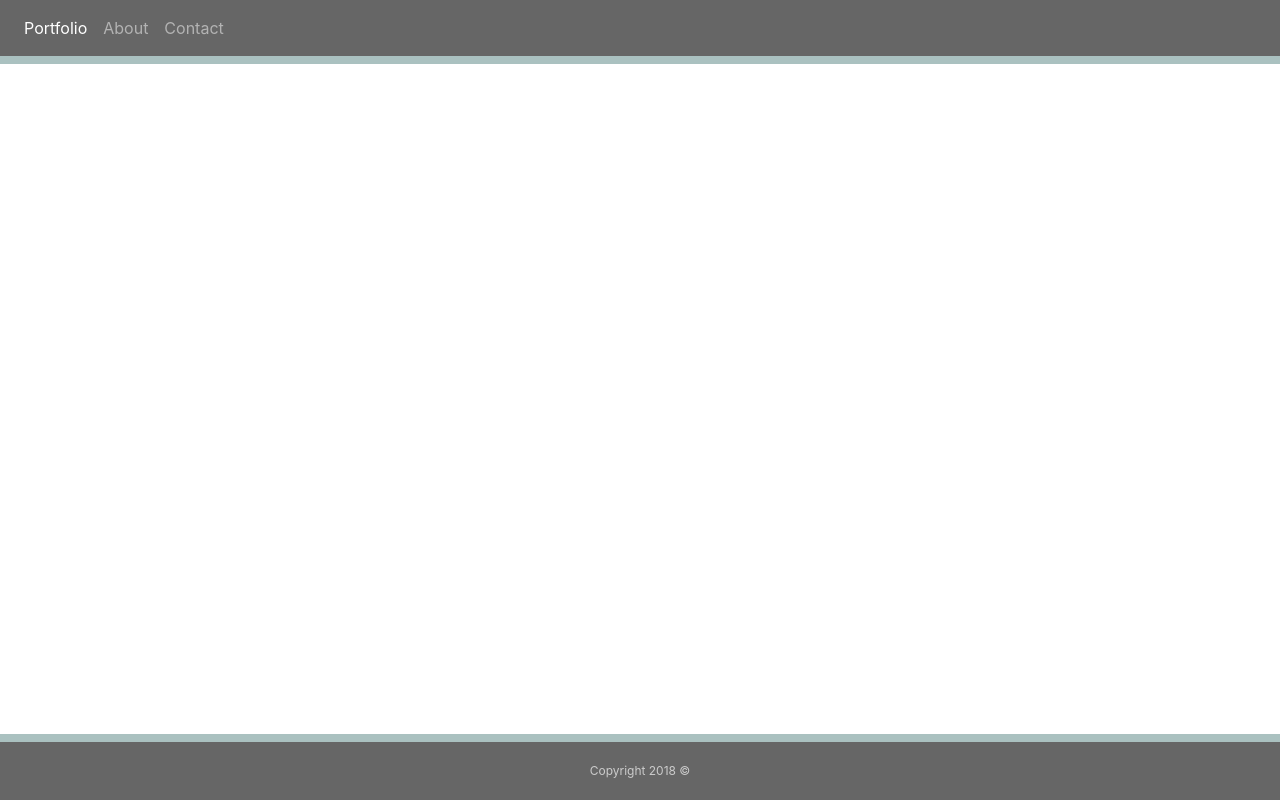
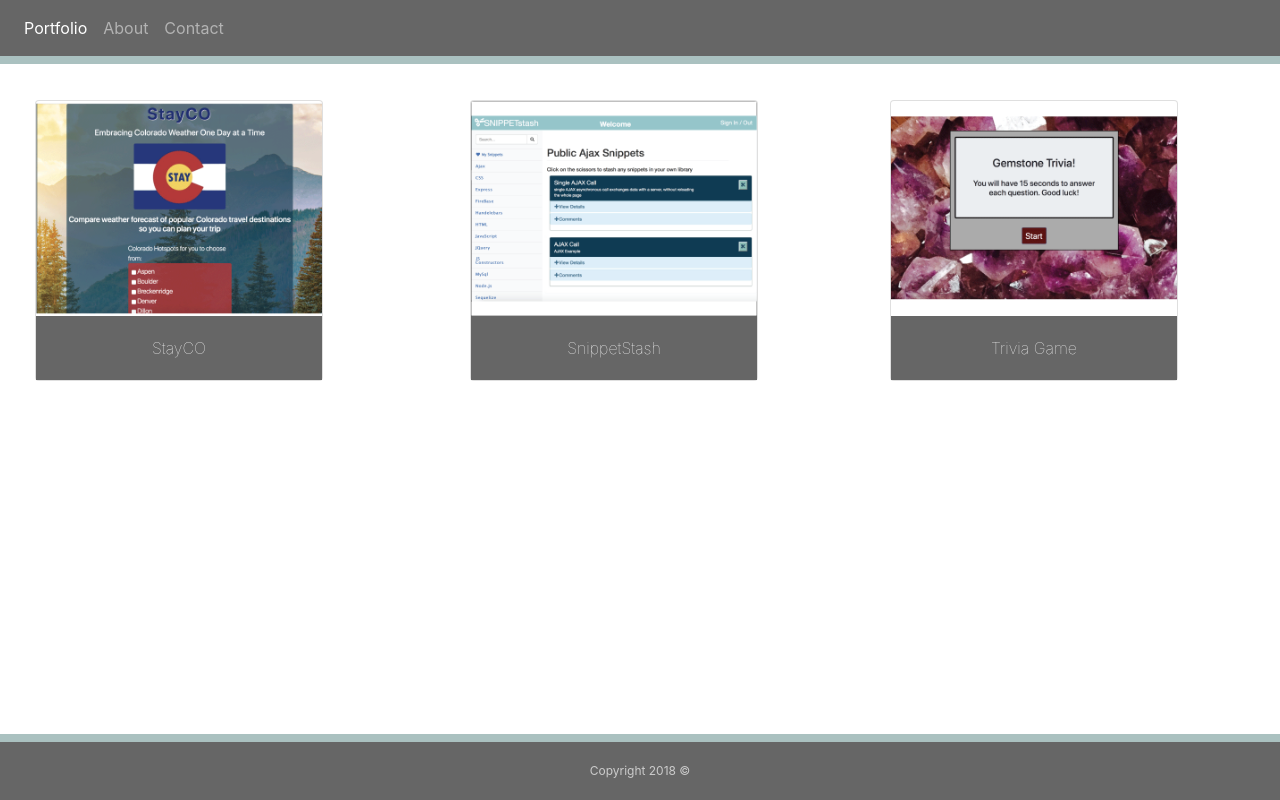
Before and after one commit to lspro333/Bootstrap-Portfolio, a plain HTML site: page Graphic_Design.html in a window 1280 px wide. Drawn offline with nearby package versions, Linux system fonts and the light colour scheme.

Commit message:
fixed errors

```diff
--- a/Graphic_Design.html
+++ b/Graphic_Design.html
@@ -24,6 +24,44 @@
         </div>
       </nav>
     </header>
+    <div class="container-fluid">
+        <div class="row" id="projectRow1">
+            <div class="col-md-4">
+                <div class="card" style="width: 18rem;">
+                    <a href="https://1saulsh.github.io/Project_1/">
+                        <img class="card-img-top" src="assets/images/stayco_thumbnail.gif" alt="Card image cap">
+                        <div class="card-body">
+                            <p class="card-text">StayCO</p>
+                        </div>
+                    </a>
+                </div>
+            </div>
+            <div class="col-md-4">
+                <div class="col-md-4">
+                    <div class="card" style="width: 18rem;">
+                        <a href="https://snippetstash-v3.herokuapp.com/public">
+                            <img class="card-img-top" src="assets/images/development_thumbnail.gif" alt="Card image cap">
+                            <div class="card-body">
+                                <p class="card-text">SnippetStash</p>
+                            </div>
+                        </a>
+                    </div>
+                </div>
+            </div>
+            <div class="col-md-4">
+                <div class="col-md-4">
+                    <div class="card" style="width: 18rem;">
+                        <a href="https://lspro333.github.io/TriviaGame">
+                            <img class="card-img-top" src="assets/images/triviaGame.gif" alt="Card image cap">
+                            <div class="card-body">
+                                <p class="card-text">Trivia Game</p>
+                            </div>
+                        </a>
+                    </div>
+                </div>
+            </div>
+        </div>
+    </div>
 
 
  <!-- <div class="fixed-bottom"> -->
--- a/assets/css/style.css
+++ b/assets/css/style.css
@@ -62,7 +62,7 @@ a:hover {
 }
 
 a:active {
-  color:#AAC1C0;
+  color:#627E82;
 }
 
 /* header */
@@ -193,7 +193,7 @@ h3,
 
 #contactButton {
   align: center;
-  background-color: #AAC1C0;
+  background-color: #627E82;
   color: white;
 }
 
@@ -293,7 +293,7 @@ input[type=submit] {
   font-size: 18px;
   color: #fff;
   cursor: pointer;
-  background: #AAC1C0;
+  background: #627E82;
   border: 0 none;
 }
 
```
Also changed, not shown: about.html (+3 -3 lines), contact.html (+3 -3 lines), web_development.html (+2 -2 lines).
